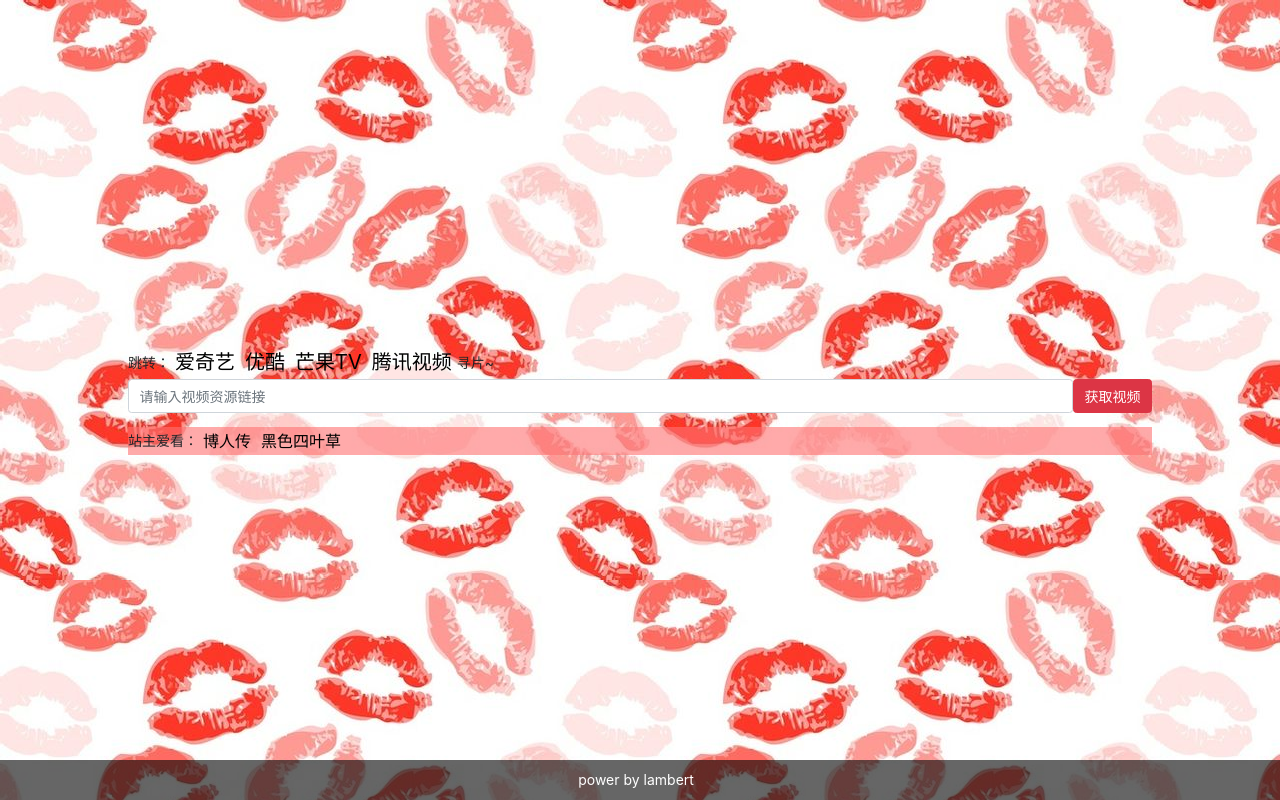
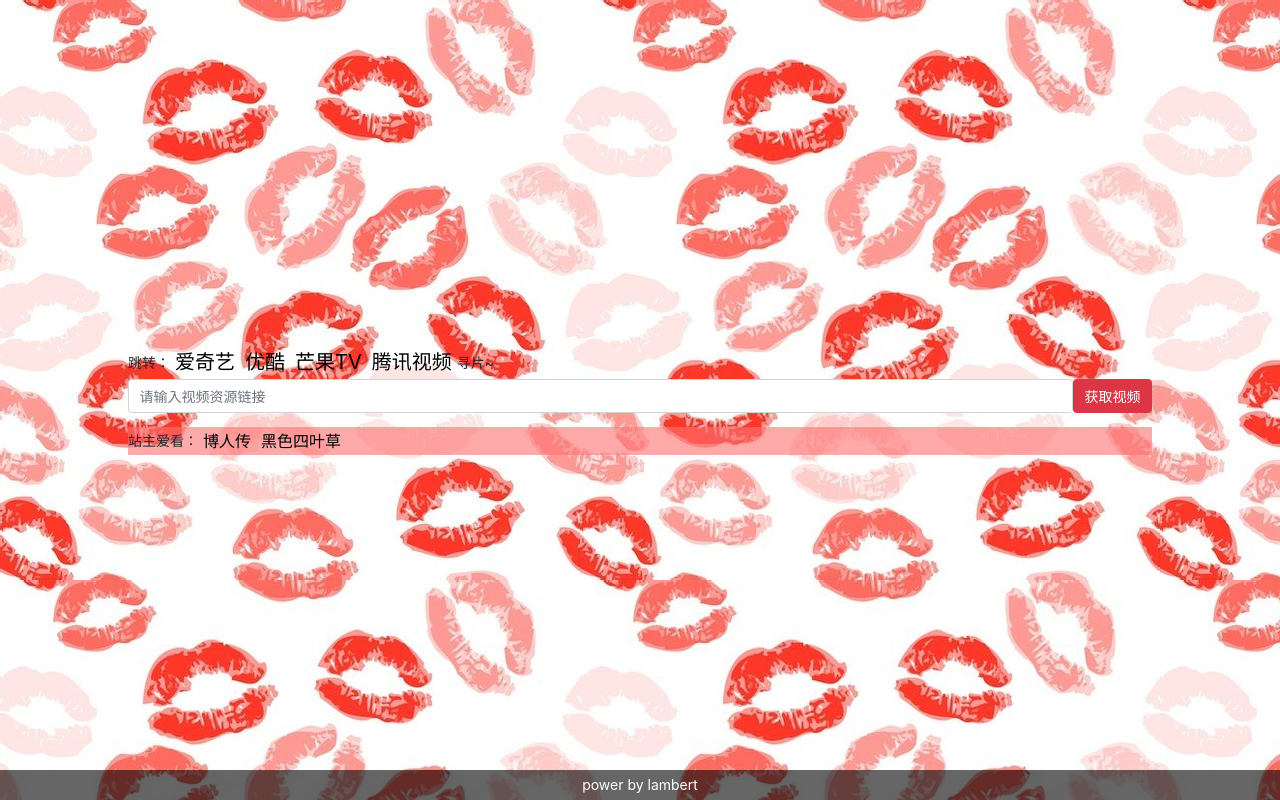
Before and after one commit to lambertlt/videos, a plain HTML site: page index.html in a window 1280 px wide. Drawn offline with nearby package versions, Linux system fonts and the light colour scheme.

Commit message:
Update index.html

```diff
--- a/index.html
+++ b/index.html
@@ -133,7 +133,7 @@
       font-size: 14px;
       color: white;
       width: 100%;
-      line-height: 40px;
+      line-height: 30px;
       display: flex;
       justify-content: center;
       background: rgba(0, 0, 0, 0.6);
@@ -178,9 +178,7 @@
     </div>
     <iframe v-if="videoUrl" id="iframe" :src="`https://z1.m1907.cn/?jx=${videoUrl}`" allowtransparency="true"
       frameborder="0" scrolling="no" allowfullscreen="true" allowtransparency="true"></iframe>
-    <div class="footer">power by lambert &nbsp;
-      <script type="text/javascript" src="https://s9.cnzz.com/z_stat.php?id=1278907467&web_id=1278907467"></script>
-    </div>
+    <div class="footer">power by lambert </div>
   </div>
   <script type="text/javascript">
     var baseUrl = "https://z1.m1907.cn/?jx="
```
